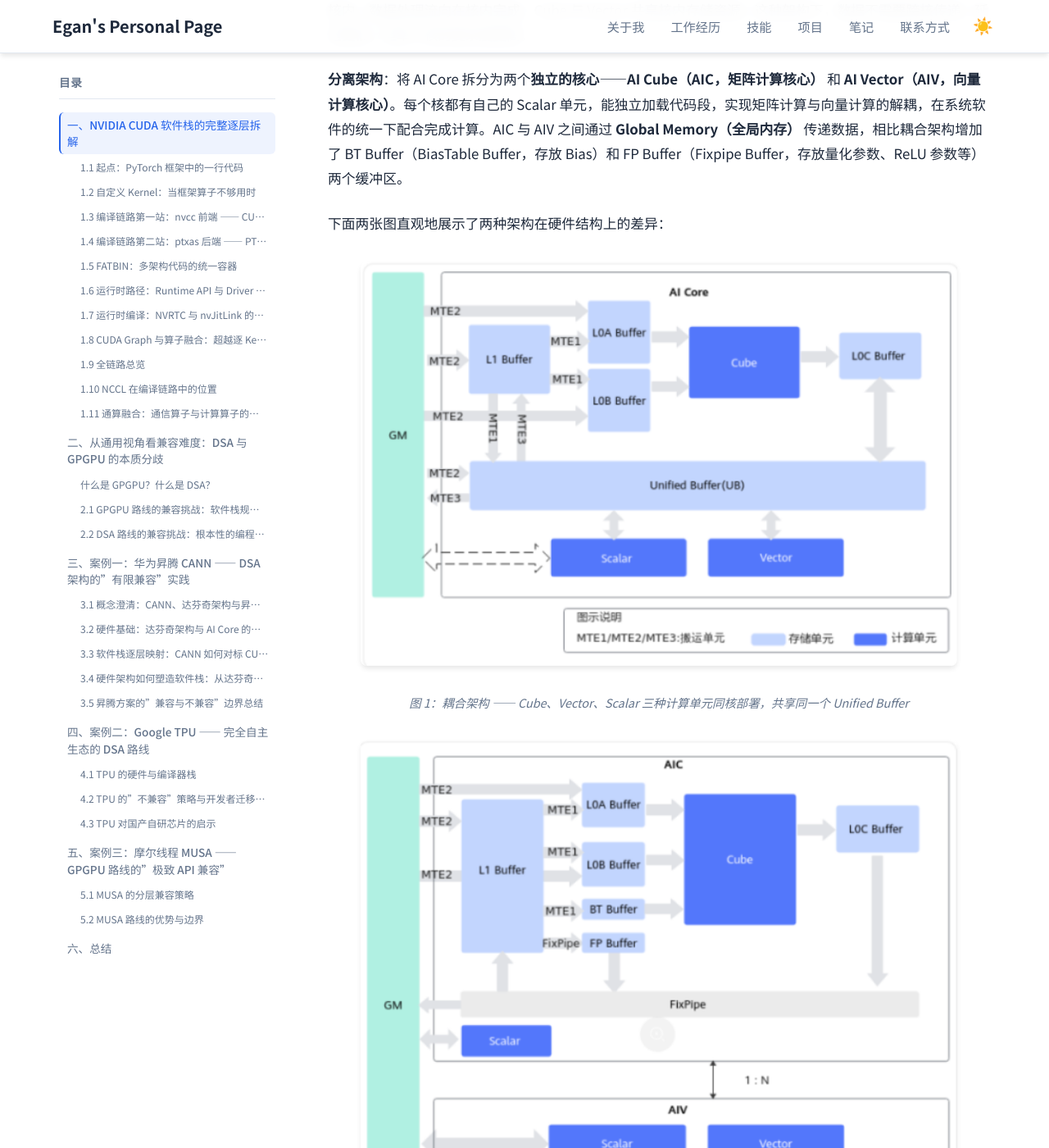
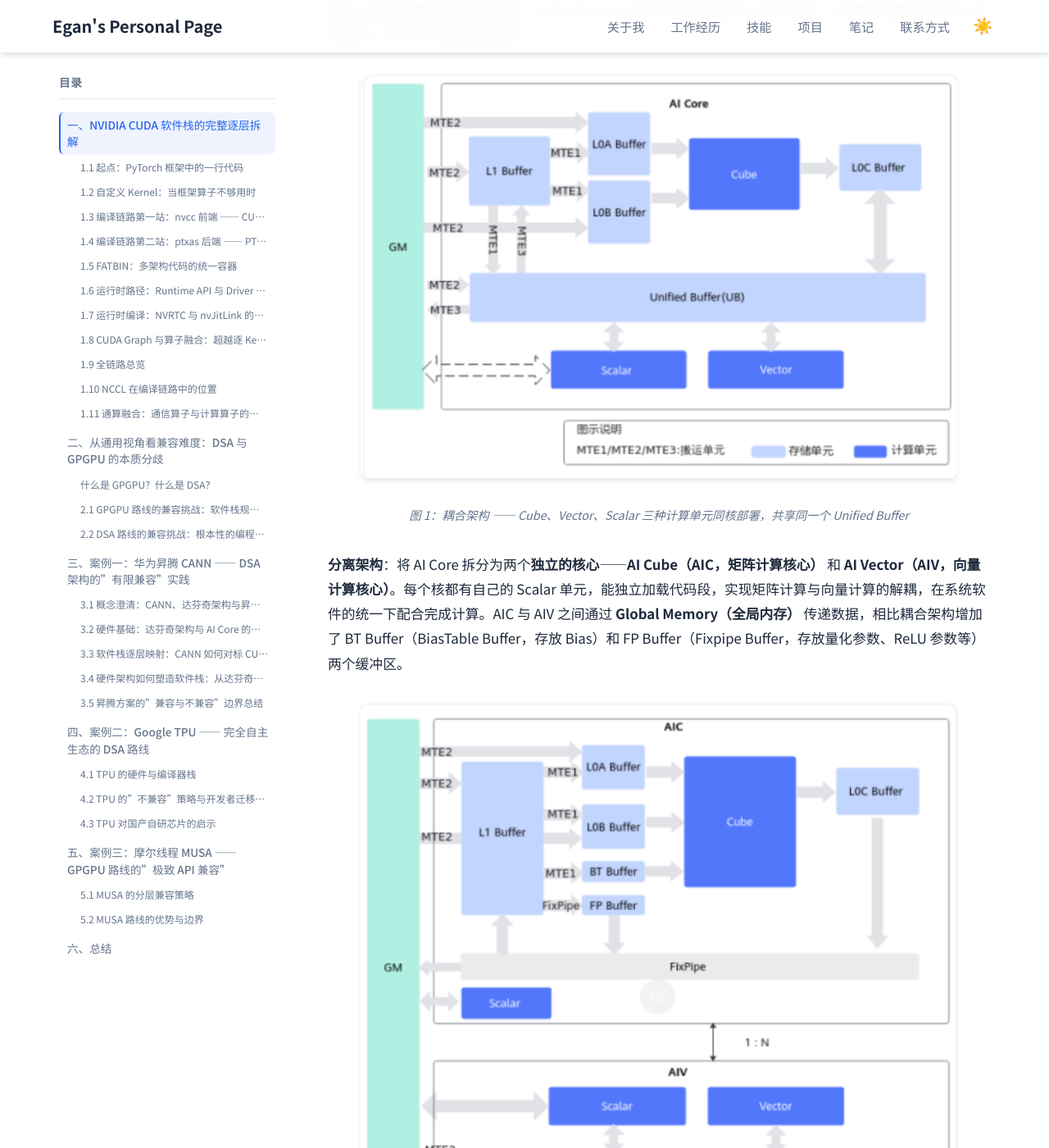
Before and after one commit to Lejun-Hu/Lejun-Hu.github.io, a Jekyll site: the page built from _notes/2026-8-15-cuda-ecosystem-compatibility.md, in a window 1280 px wide and 1400 px high, scrolled down 37433 px. Shown: the whole window at 82% size. Built offline with Jekyll 4.4.1, drawn with Linux system fonts in a browser that asks for light colours.

Commit message:
update notes

```diff
--- a/_notes/2026-8-15-cuda-ecosystem-compatibility.md
+++ b/_notes/2026-8-15-cuda-ecosystem-compatibility.md
@@ -810,12 +810,10 @@ __global__ __aicore__ void vecAdd_ascendc(
 
 **耦合架构**：Cube 计算单元和 Vector 计算单元**同核部署**在同一个 AI Core 上。计算单元和存储单元集中在一个核内，数据处理流向在核内完成，Cube 与 Vector 共享核内存储资源。这种架构下，数据不需要跨核传递，延迟更低，但单个核的复杂度更高。
 
-**分离架构**：将 AI Core 拆分为两个**独立的核心**——**AI Cube（AIC，矩阵计算核心）** 和 **AI Vector（AIV，向量计算核心）**。每个核都有自己的 Scalar 单元，能独立加载代码段，实现矩阵计算与向量计算的解耦，在系统软件的统一下配合完成计算。AIC 与 AIV 之间通过 **Global Memory（全局内存）** 传递数据，相比耦合架构增加了 BT Buffer（BiasTable Buffer，存放 Bias）和 FP Buffer（Fixpipe Buffer，存放量化参数、ReLU 参数等）两个缓冲区。
-
-下面两张图直观地展示了两种架构在硬件结构上的差异：
-
 ![耦合架构：Cube、Vector、Scalar 同核部署]({{ '/assets/images/notes/cuda-ecosystem-compatibility/coupled-architecture.png' | relative_url }})
 *图 1：耦合架构 —— Cube、Vector、Scalar 三种计算单元同核部署，共享同一个 Unified Buffer*
+
+**分离架构**：将 AI Core 拆分为两个**独立的核心**——**AI Cube（AIC，矩阵计算核心）** 和 **AI Vector（AIV，向量计算核心）**。每个核都有自己的 Scalar 单元，能独立加载代码段，实现矩阵计算与向量计算的解耦，在系统软件的统一下配合完成计算。AIC 与 AIV 之间通过 **Global Memory（全局内存）** 传递数据，相比耦合架构增加了 BT Buffer（BiasTable Buffer，存放 Bias）和 FP Buffer（Fixpipe Buffer，存放量化参数、ReLU 参数等）两个缓冲区。
 
 ![分离架构：AI Cube 与 AI Vector 拆分为独立核心]({{ '/assets/images/notes/cuda-ecosystem-compatibility/decoupled-architecture.png' | relative_url }})
 *图 2：分离架构 —— AI Cube（AIC）与 AI Vector（AIV）拆分为两个独立核心，通过 Global Memory 传递数据*
```
